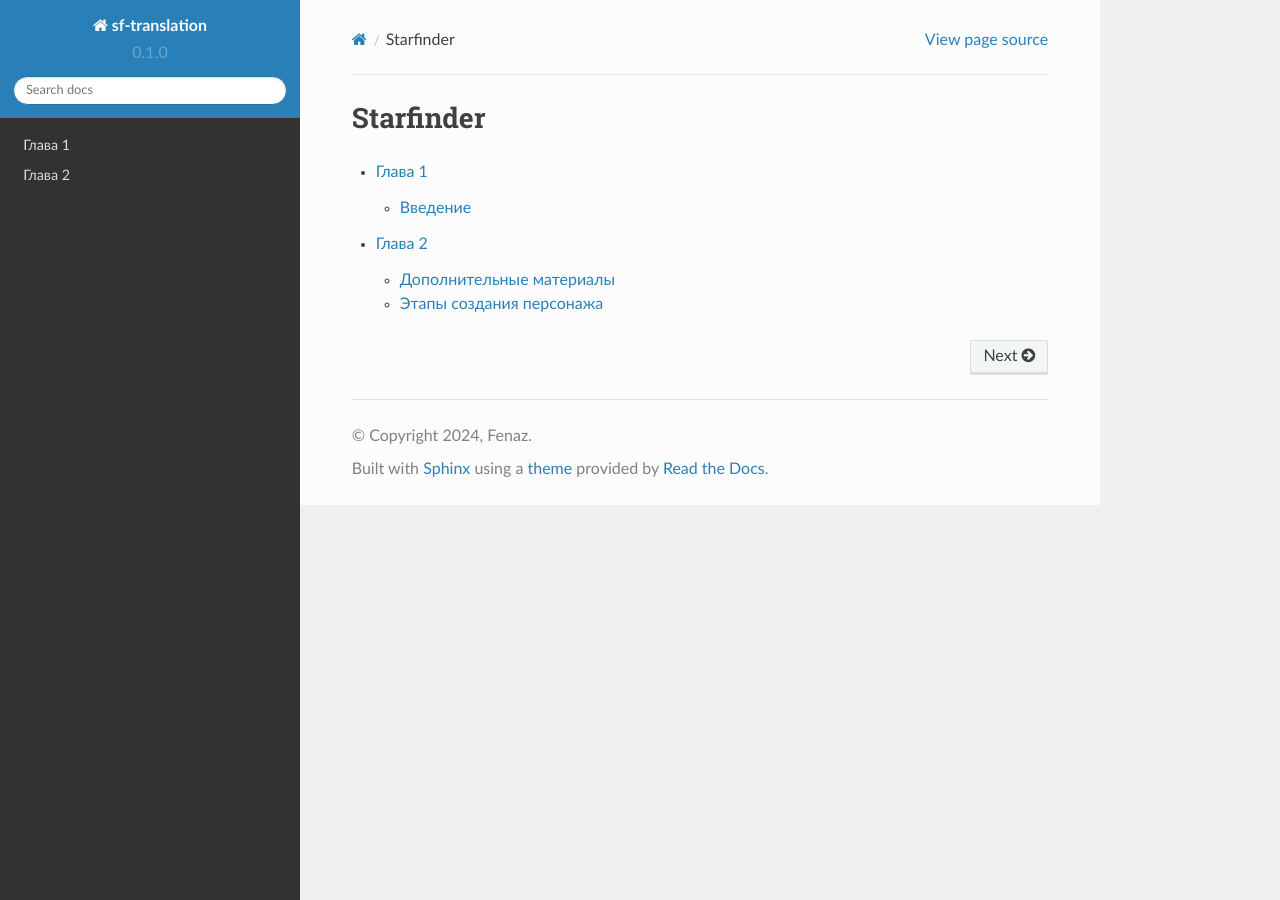
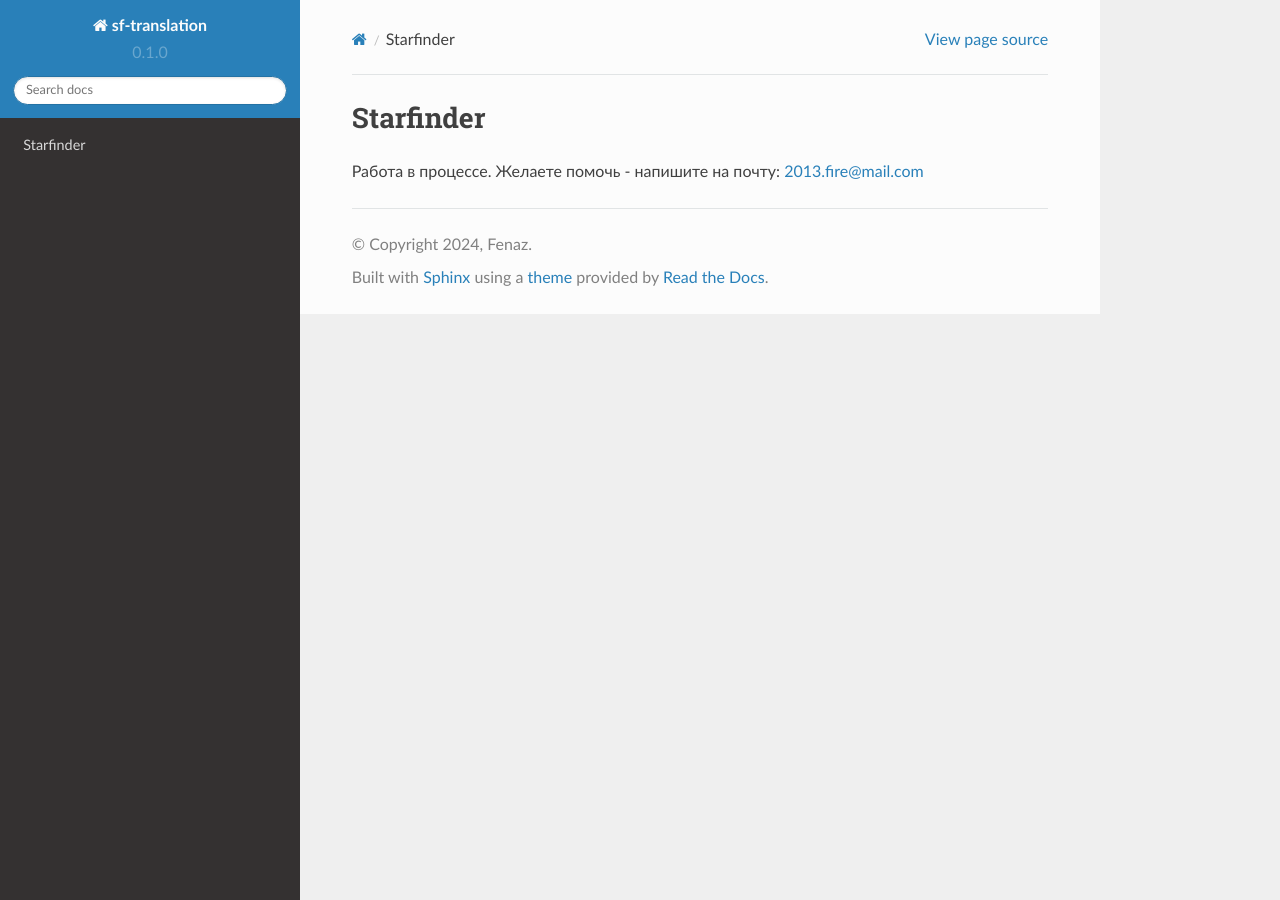
Before and after one commit to MallabaevAzamat/sf-translation, a Sphinx documentation site: the page built from docs/source/index.rst, in a window 1280 px wide. Built offline with Sphinx 7.4.7 and the Read the Docs theme 2.0.0, drawn with Linux system fonts in a browser that asks for light colours.

Commit message:
Update index.rst

```diff
--- a/docs/source/index.rst
+++ b/docs/source/index.rst
@@ -1,7 +1,4 @@
 Starfinder
 =======
 
-.. toctree::
-
-   chapter_1/index
-   chapter_2/index
+Работа в процессе. Желаете помочь - напишите на почту: 2013.fire@mail.com
```
